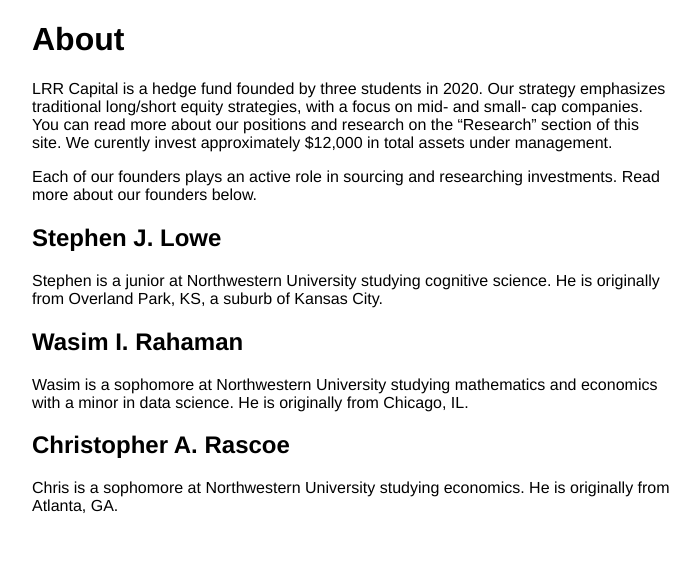
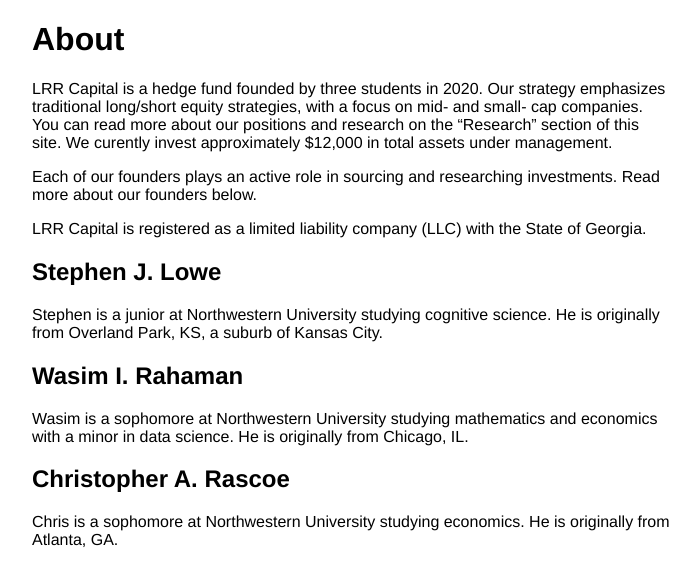
Before and after one commit to lrr-capital/lrr-capital, a Jekyll site: the page built from about.md, in a window 1280 px wide. Shown: the top 586 px of the page, without its empty margins (288-988 px from the left). Built offline with Jekyll 4.4.1, drawn with Linux system fonts in a browser that asks for light colours.

Commit message:
Update about.md

```diff
--- a/about.md
+++ b/about.md
@@ -8,6 +8,7 @@
 
 Each of our founders plays an active role in sourcing and researching investments. Read more about our founders below.
 
+LRR Capital is registered as a limited liability company (LLC) with the State of Georgia.
 
 ## Stephen J. Lowe
 
```
